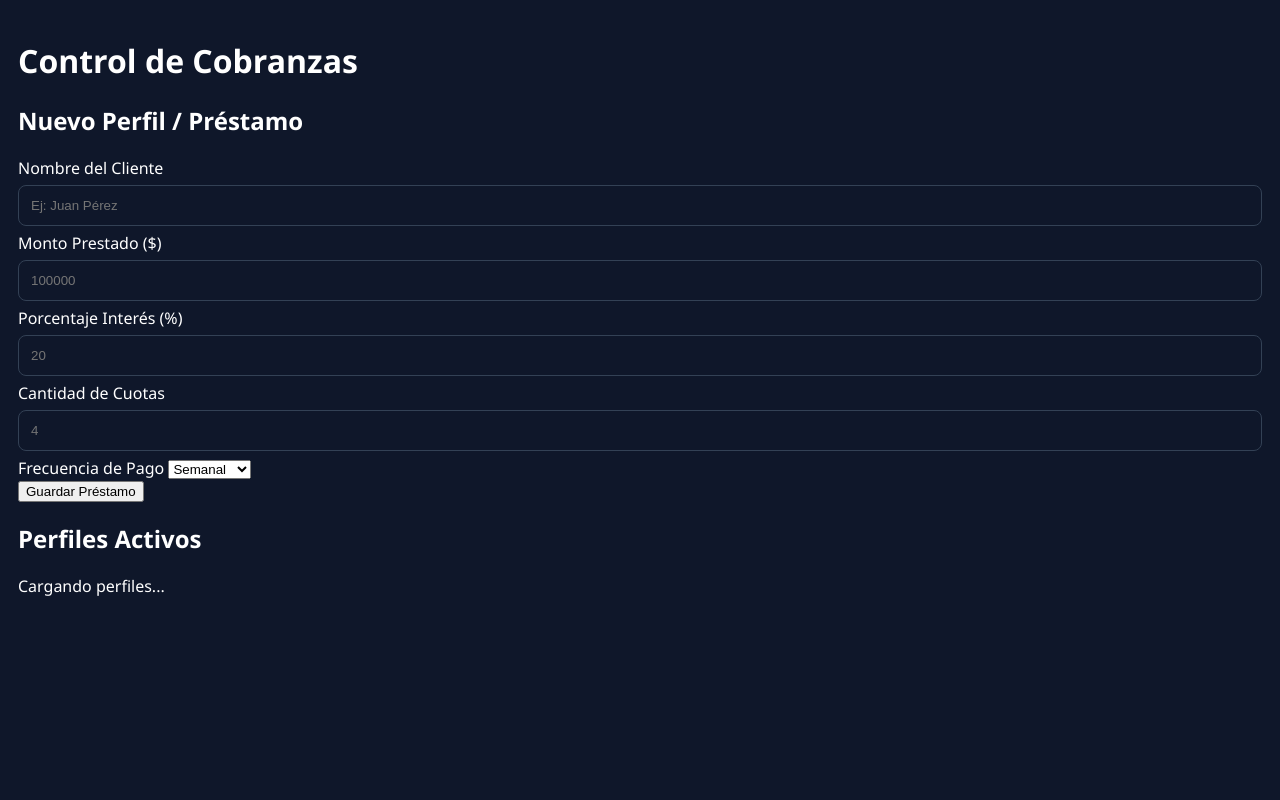
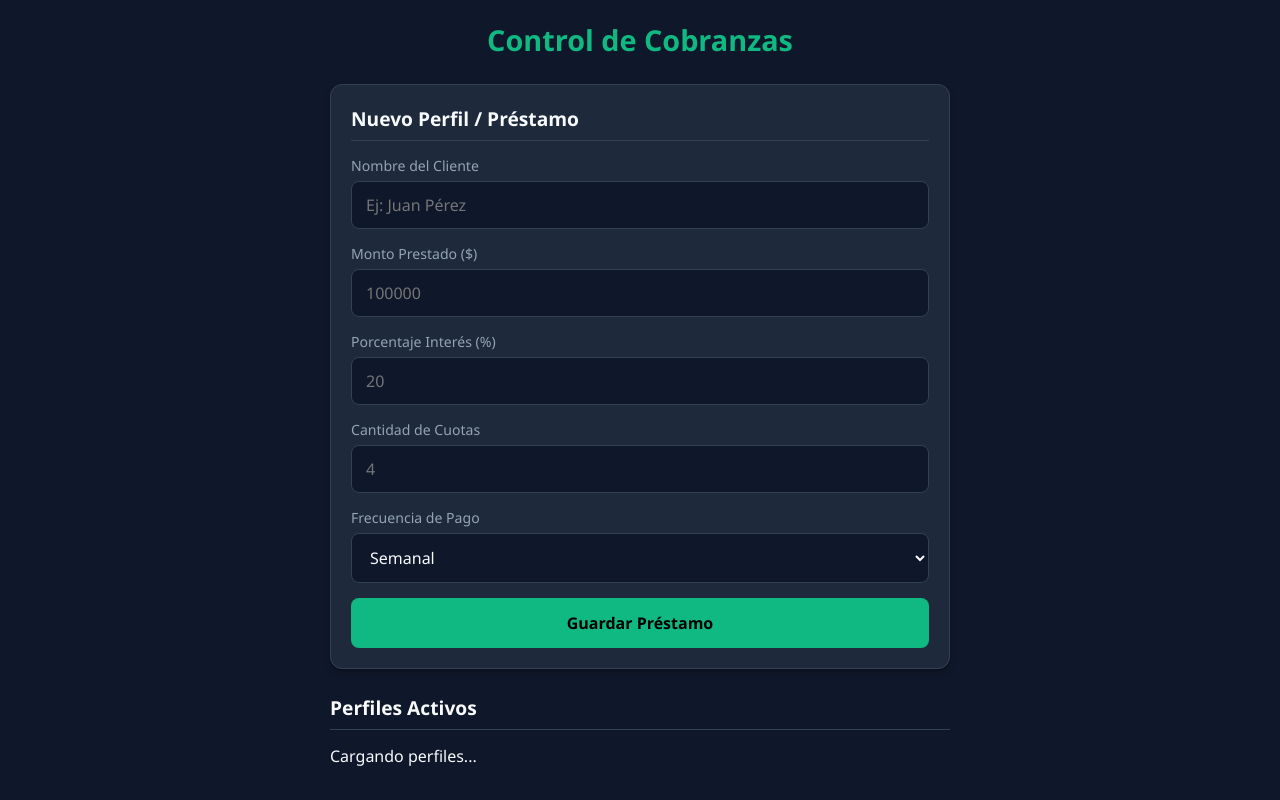
Before and after one commit to nachotxgamer-spec/prestamosic, a plain HTML site: page index.html in a window 1280 px wide. Drawn offline with Linux system fonts and the light colour scheme.

Commit message:
Refactor CSS with CSS variables and improve styles

```diff
--- a/style.css
+++ b/style.css
@@ -1,33 +1,162 @@
-body { background: #0f172a; color: white; font-family: 'Segoe UI', sans-serif; padding: 10px; }
-.app-container { max-width: 450px; margin: auto; }
+:root {
+  --bg: #0f172a;
+  --card-bg: #1e293b;
+  --input-bg: #0f172a;
+  --accent: #10b981;
+  --accent-hover: #059669;
+  --text: #f8fafc;
+  --text-dim: #94a3b8;
+  --border: #334155;
+  --danger: #ef4444;
+}
 
-header h1 { color: #3b82f6; font-size: 26px; margin-bottom: 0; text-transform: uppercase; }
-header p { opacity: 0.6; margin-top: 4px; font-size: 14px; }
+* {
+  box-sizing: border-box;
+  margin: 0;
+  padding: 0;
+  font-family: 'Segoe UI', system-ui, -apple-system, sans-serif;
+}
 
-.resumen-principal { display: grid; grid-template-columns: 1fr 1fr; gap: 10px; margin: 20px 0; }
-.card-resumen { padding: 15px; border-radius: 15px; text-align: center; box-shadow: 0 4px 6px rgba(0,0,0,0.3); }
-.card-resumen span { font-size: 10px; font-weight: bold; letter-spacing: 1px; }
-.card-resumen h2 { margin: 5px 0 0 0; font-size: 22px; }
+body {
+  background-color: var(--bg);
+  color: var(--text);
+  padding: 20px 15px;
+  max-width: 650px;
+  margin: 0 auto;
+}
 
-.blue { background: linear-gradient(135deg, #2563eb, #1e40af); }
-.orange { background: linear-gradient(135deg, #f59e0b, #d97706); }
+h1 {
+  text-align: center;
+  margin-bottom: 25px;
+  color: var(--accent);
+  font-size: 1.8rem;
+}
 
-.admin-section { background: #1e293b; padding: 15px; border-radius: 15px; margin-bottom: 25px; }
-input { width: 100%; padding: 12px; margin: 6px 0; border-radius: 8px; border: 1px solid #334155; background: #0f172a; color: white; box-sizing: border-box; }
+h2 {
+  font-size: 1.2rem;
+  margin-bottom: 15px;
+  color: var(--text);
+  border-bottom: 1px solid var(--border);
+  padding-bottom: 8px;
+}
 
-.btn-main { width: 100%; padding: 16px; background: #2563eb; color: white; border: none; border-radius: 10px; font-weight: bold; cursor: pointer; font-size: 16px; }
+.card {
+  background: var(--card-bg);
+  padding: 20px;
+  border-radius: 12px;
+  margin-bottom: 25px;
+  border: 1px solid var(--border);
+  box-shadow: 0 4px 6px -1px rgba(0, 0, 0, 0.3);
+}
 
-.cliente-item { background: #1e293b; padding: 16px; border-radius: 12px; margin-bottom: 12px; border-left: 6px solid #2563eb; cursor: pointer; display: flex; justify-content: space-between; align-items: center; }
+.form-group {
+  margin-bottom: 15px;
+}
 
-.modal { display: none; position: fixed; top: 0; left: 0; width: 100%; height: 100%; background: rgba(0,0,0,0.95); z-index: 100; }
-.modal-content { background: #1e293b; margin: 5% auto; padding: 25px; width: 85%; border-radius: 20px; max-height: 85vh; overflow-y: auto; }
-.close { float: right; font-size: 35px; cursor: pointer; color: #94a3b8; }
+label {
+  display: block;
+  margin-bottom: 6px;
+  color: var(--text-dim);
+  font-size: 0.88rem;
+  font-weight: 500;
+}
 
-.info-extra { font-size: 14px; color: #cbd5e1; line-height: 1.7; border-bottom: 1px solid #334155; padding-bottom: 15px; }
-.cobro-hoy { background: #450a0a; padding: 15px; border-radius: 12px; margin: 20px 0; border: 1px solid #ef4444; text-align: center; }
-.pago-box button { width: 100%; padding: 14px; background: #10b981; border: none; color: white; border-radius: 8px; font-weight: bold; margin-top: 10px; cursor: pointer; }
+input, select {
+  width: 100%;
+  padding: 12px 14px;
+  border-radius: 8px;
+  border: 1px solid var(--border);
+  background: var(--input-bg);
+  color: var(--text);
+  font-size: 1rem;
+  outline: none;
+  transition: border-color 0.2s;
+}
 
-.btn-eliminar { width: 100%; padding: 12px; background: transparent; border: 2px solid #ef4444; color: #ef4444; border-radius: 8px; font-weight: bold; cursor: pointer; margin-top: 10px; }
+input:focus, select:focus {
+  border-color: var(--accent);
+}
 
-#historial-pagos { list-style: none; padding: 0; margin-top: 15px; }
-#historial-pagos li { background: #0f172a; padding: 12px; margin-bottom: 8px; border-radius: 8px; border-left: 4px solid #10b981; font-size: 14px; }
+button {
+  width: 100%;
+  padding: 14px;
+  border: none;
+  border-radius: 8px;
+  background: var(--accent);
+  color: #000;
+  font-weight: 700;
+  font-size: 1rem;
+  cursor: pointer;
+  transition: background 0.2s, transform 0.1s;
+}
+
+button:hover {
+  background: var(--accent-hover);
+}
+
+button:active {
+  transform: scale(0.98);
+}
+
+.client-card {
+  background: var(--card-bg);
+  border-radius: 12px;
+  padding: 18px;
+  margin-bottom: 15px;
+  border: 1px solid var(--border);
+  border-left: 5px solid var(--accent);
+  box-shadow: 0 2px 4px rgba(0, 0, 0, 0.2);
+}
+
+.client-header {
+  display: flex;
+  justify-content: space-between;
+  align-items: center;
+  margin-bottom: 10px;
+}
+
+.client-name {
+  font-size: 1.25rem;
+  font-weight: 700;
+}
+
+.client-amount {
+  color: var(--accent);
+  font-weight: 700;
+  font-size: 1.05rem;
+}
+
+.client-stats {
+  font-size: 0.92rem;
+  color: var(--text-dim);
+  line-height: 1.6;
+  margin-bottom: 12px;
+}
+
+.btn-pay {
+  background: transparent;
+  border: 1.5px solid var(--accent);
+  color: var(--accent);
+  padding: 8px 16px;
+  width: 100%;
+  margin-top: 5px;
+  font-size: 0.9rem;
+  border-radius: 8px;
+  font-weight: 600;
+}
+
+.btn-pay:hover {
+  background: var(--accent);
+  color: #000;
+}
+
+.completed-badge {
+  color: var(--accent);
+  margin-top: 10px;
+  font-weight: 700;
+  text-align: center;
+  background: rgba(16, 185, 129, 0.1);
+  padding: 8px;
+  border-radius: 6px;
+  border: 1px solid rgba(16, 185, 129, 0.3);
+}
```
